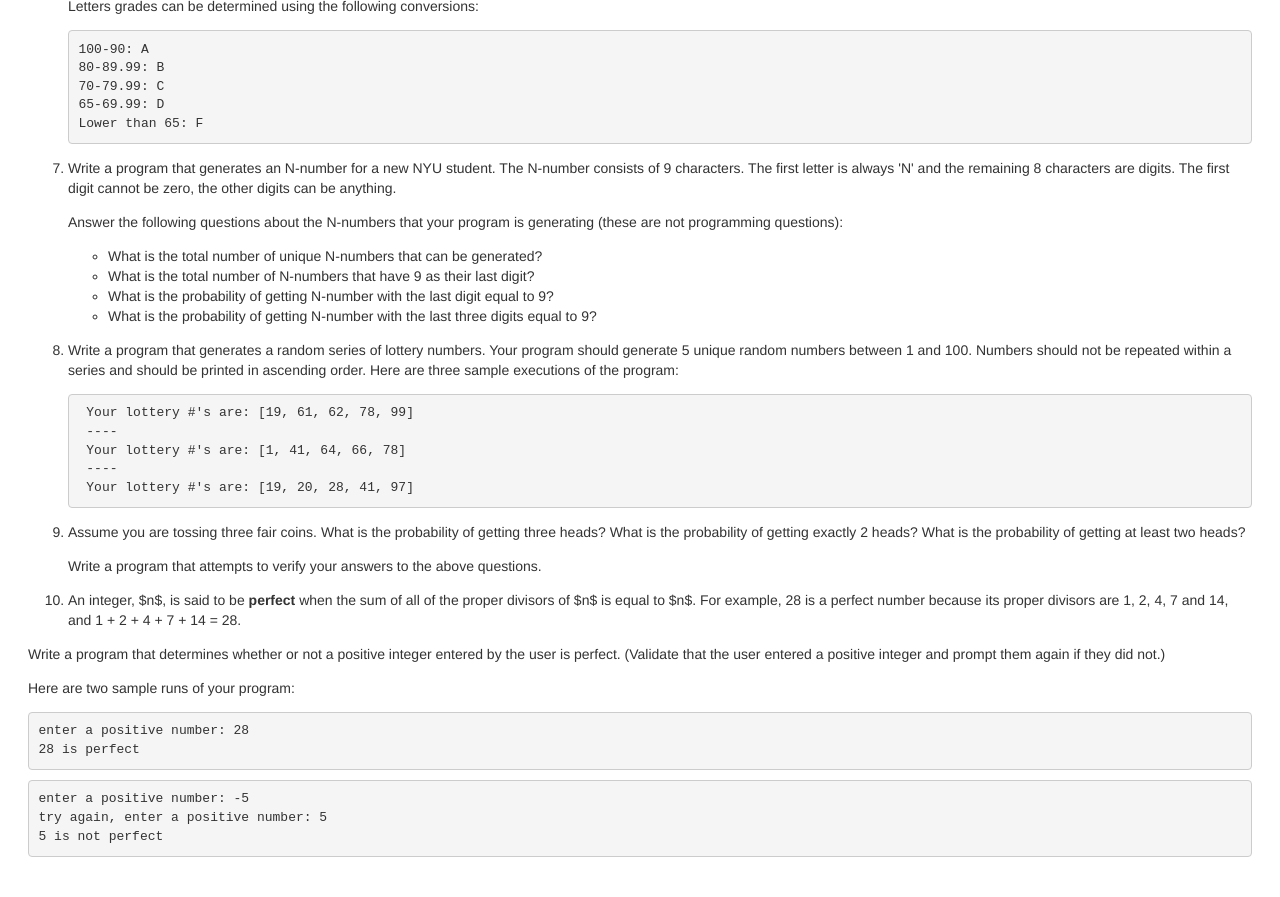
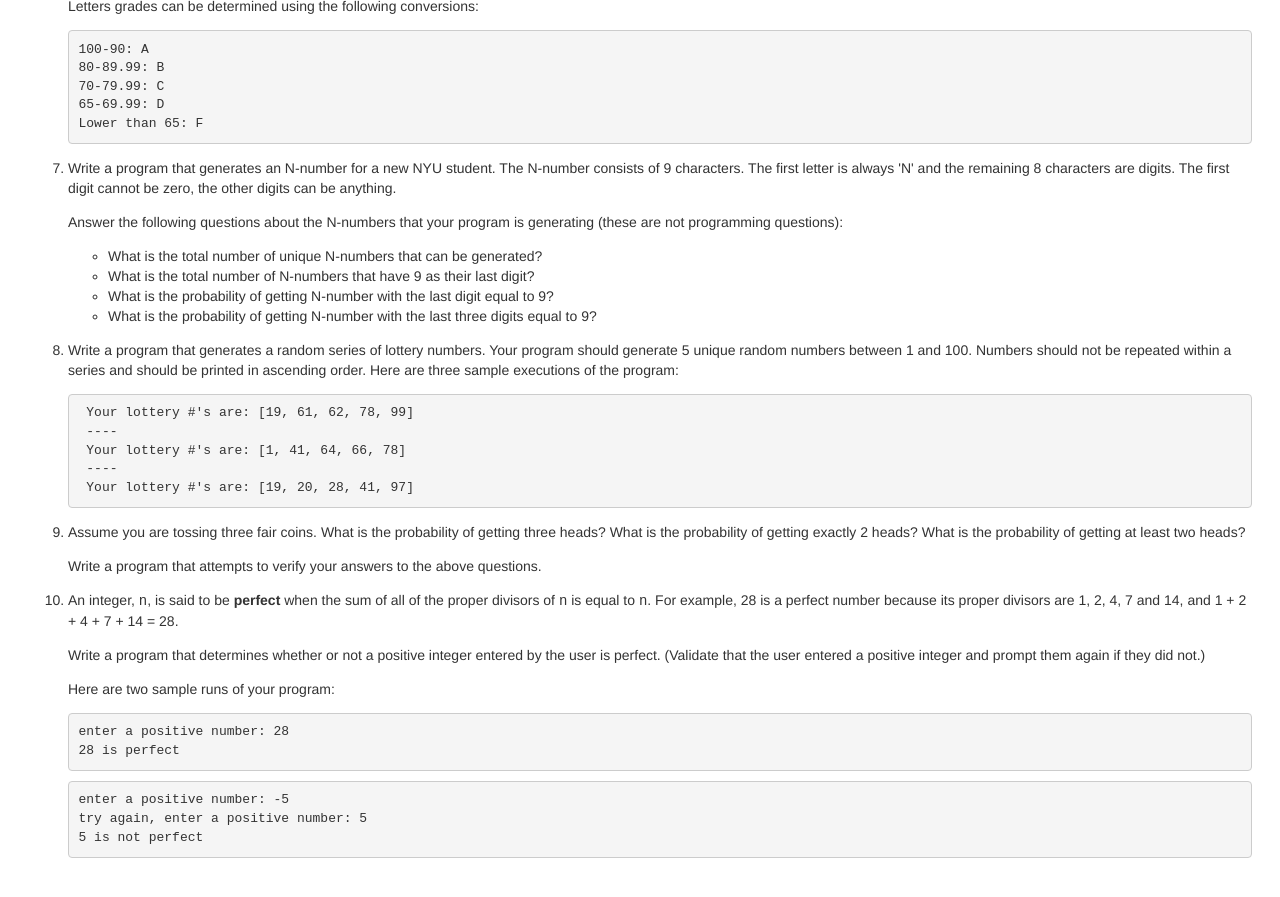
Before and after one commit to joannakl/core109_f19, a Jekyll site: the page built from midterm2_sample.markdown, in a window 1280 px wide and 900 px high, scrolled down 4584 px. Shown: the top 897 px of the window. Built offline with Jekyll 4.4.1, drawn with Linux system fonts in a browser that asks for light colours; some web fonts are replaced.

Commit message:
fix formatting for last problem

````diff
--- a/midterm2_sample.markdown
+++ b/midterm2_sample.markdown
@@ -300,25 +300,25 @@ probability of getting at least two heads?
     Write a program that attempts to verify your answers to the above questions.
 
 
-11. An integer, $n$, is said to be __perfect__ when the sum of all of the proper divisors of $n$ is equal to $n$.
+11. An integer, `n`, is said to be __perfect__ when the sum of all of the proper divisors of `n` is equal to `n`.
 For example, 28 is a perfect number because its proper divisors are 1, 2,
 4, 7 and 14, and 1 + 2 + 4 + 7 + 14 = 28.
 
-Write a program that determines whether or not a positive integer entered by the user is perfect.
-(Validate that the user entered a positive integer and prompt them again if they did not.)
+    Write a program that determines whether or not a positive integer entered by the user is perfect.
+    (Validate that the user entered a positive integer and prompt them again if they did not.)
 
-Here are two sample runs of your program:
+    Here are two sample runs of your program:
 
-```
-enter a positive number: 28
-28 is perfect
-```
+    ```
+    enter a positive number: 28
+    28 is perfect
+    ```
 
-```
-enter a positive number: -5
-try again, enter a positive number: 5
-5 is not perfect
-```
+    ```
+    enter a positive number: -5
+    try again, enter a positive number: 5
+    5 is not perfect
+    ```
 
 
 <!--
````
